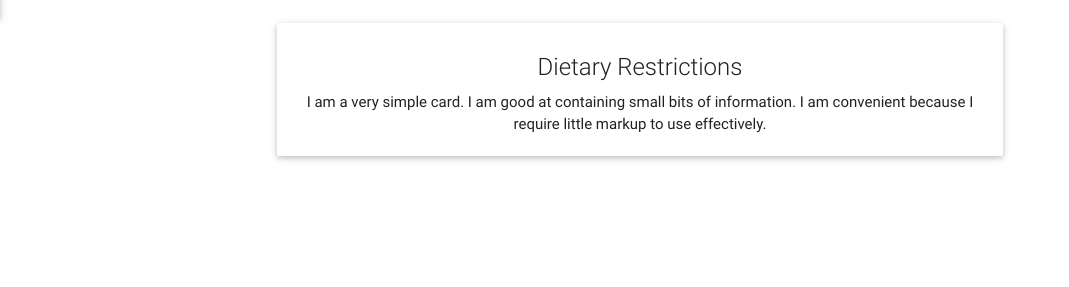
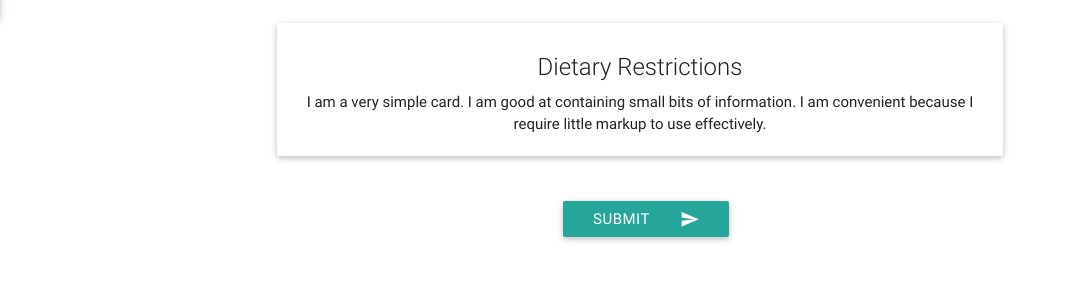
Before and after one commit to davidongchoco/pennapps2016, a Flask app: page / in a window 1280 px wide. Shown: the part 841-1128 px from the top of the page, without its empty margins (0-1069 px from the left). Before the commit the page ends 1002 px from the top, so only its background shows below. Run offline with Flask 2, Linux system fonts and the light colour scheme; some libraries are stand-ins or nearby versions.

Commit message:
uber page

```diff
--- a/static/css/style.css
+++ b/static/css/style.css
@@ -2,8 +2,17 @@ nav .brand-logo {
 	padding-left: 20px;
 }
 
+.material-icons{
+    padding-left: 15px;
+}
+
 .row {
 	padding: 10px;
+}
+
+#submit-button {
+    margin-left: 44%;
+    margin-bottom: 50px;
 }
 
 .uber-button {
--- a/templates/main.html
+++ b/templates/main.html
@@ -65,4 +65,8 @@
   </div>
 </div>
 
+<button id="submit-button" class="btn waves-effect waves-light col s4 offset-s4" onclick="location.href='/uber';" type="submit" name="action">Submit
+  <i class="material-icons right">send</i>
+</button>
+
 {% endblock %}
```
Also changed, not shown: templates/uber.html (+23 -15 lines). Lines whose indentation alone changed are shown as unchanged.
